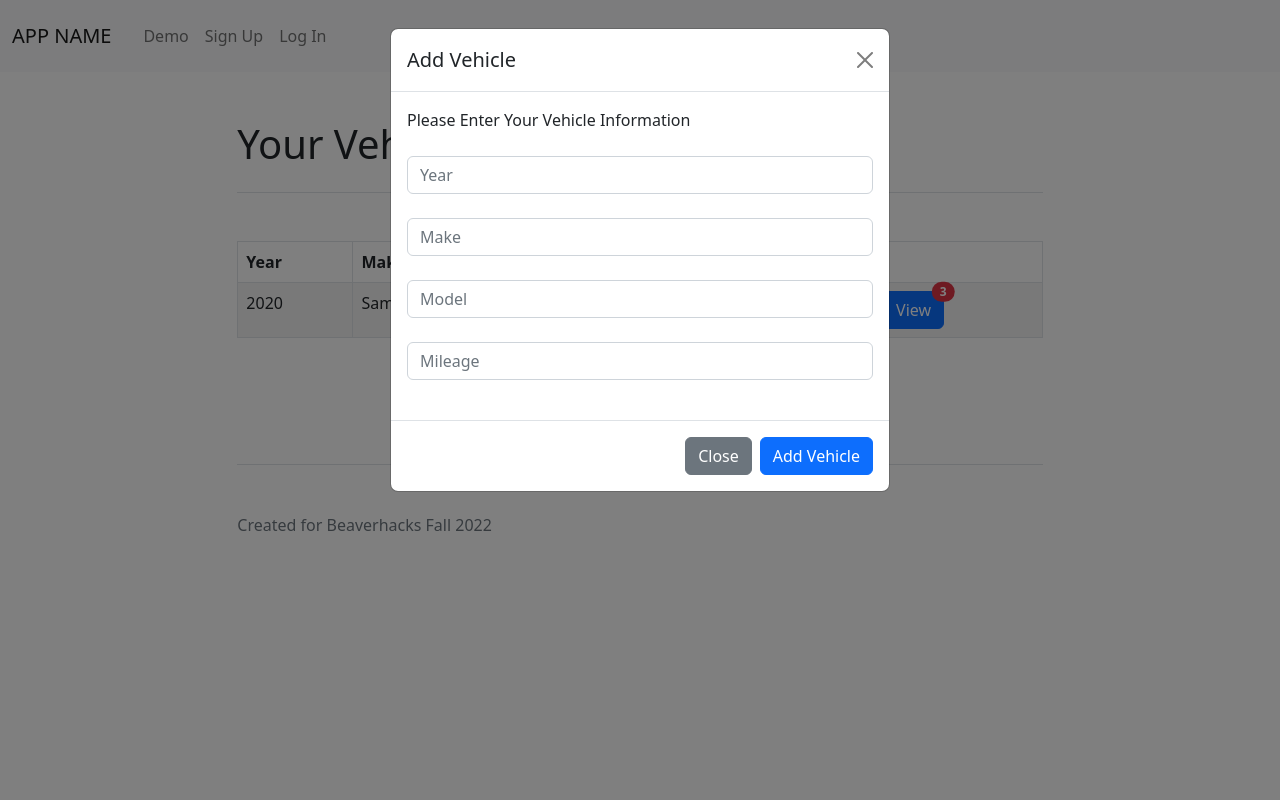
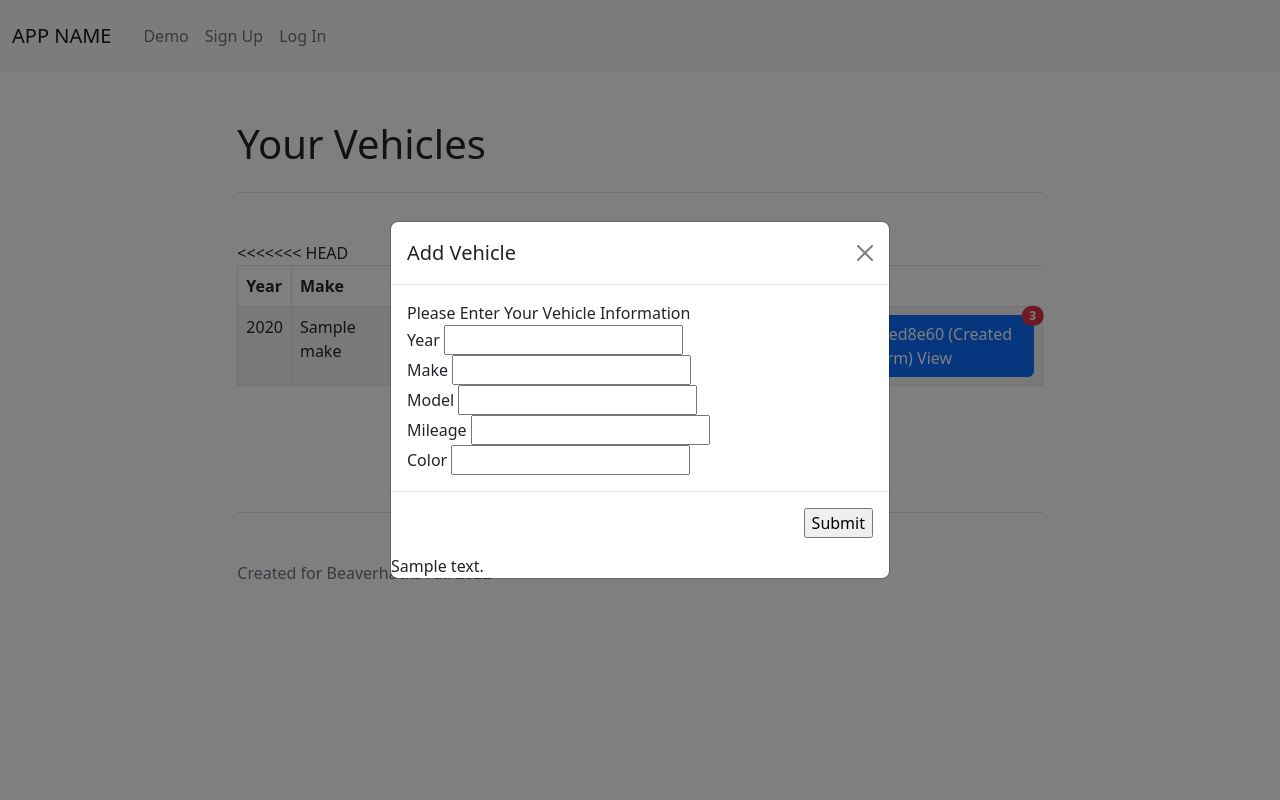
Before and after one commit to Burning-Maps-Fall-2022-Beaverhacks/Vehicle-Maintenance-Manager, a Flask app: template maintenance_app/templates/dashboard.html in a window 1280 px wide, after a click on "Add Vehicle". Run offline with Flask 2, Linux system fonts and the light colour scheme; the template is opened without the code that fills it: most values are stand-ins (such as "Sample title", 1, 10 or a date in 2020); form fields are guessed from the names that the template uses.

Commit message:
Created form

```diff
--- a/config.py
+++ b/config.py
@@ -9,6 +9,7 @@ class BaseConfig(object):
     FLASK_APP = 'wsgi.py'
     path = os.path.abspath(os.getcwd())
     db_uri = f'sqlite:////{path}/database.db'
+    SECRET_KEY = 'testing'
 
 
 class DevelopmentConfig(BaseConfig):
--- a/maintenance_app/__init__.py
+++ b/maintenance_app/__init__.py
@@ -14,7 +14,6 @@ def create_app(test_config=None):
 
     # Configuration
     app = Flask(__name__, instance_relative_config=True)
-
     if test_config is None:
         # Load the instance config, if it exists, when not testing
         app.config.from_object('config.DevelopmentConfig')
--- /dev/null
+++ b/maintenance_app/templates/add-vehicle.jinja2
@@ -0,0 +1,34 @@
+{% block content %}
+<div class="modal-body">
+
+    <section class="form-info-sec">
+        <p class="my-0">Please Enter Your Vehicle Information</p>
+        <div class="form-wrapper">
+            <form method="POST" action="{{ url_for('dashboard') }}">
+                <fieldset class="form-field">
+                    {{ form.year.label }}
+                    {{ form.year }}
+                </fieldset>
+                <fieldset class="form-field">
+                    {{ form.make.label }}
+                    {{ form.make }}
+                </fieldset>
+                <fieldset class="form-field">
+                    {{ form.model.label }}
+                    {{ form.model }}
+                </fieldset>
+                <fieldset class="form-field">
+                    {{ form.mileage.label }}
+                    {{ form.mileage }}
+                </fieldset>
+                <fieldset class="form-field">
+                    {{ form.color.label }}
+                    {{ form.color }}
+                </fieldset>
+        </div>
+    </section>
+</div>
+<div class="modal-footer">
+    {{ form.submit }}
+</div>
+{% endblock %}
--- a/maintenance_app/templates/dashboard.html
+++ b/maintenance_app/templates/dashboard.html
@@ -57,10 +57,17 @@
                     <!-- Start Jinja Loop -->
                     {% for vehicle in vehicles %}
                     <tr>
+<<<<<<< HEAD
                         <td>{{ vehicle.year }}</td>
                         <td>{{ vehicle.make }}</td>
                         <td>{{ vehicle.model }}</td>
                         <td><a href="view-vehicle.html" type="button" class="btn btn-primary position-relative mx-auto">
+=======
+                        <td>2022</td>
+                        <td>Kia</td>
+                        <td>Sorento</td>
+                        <td><a href="view" type="button" class="btn btn-primary position-relative mx-auto">
+>>>>>>> 3ed8e60 (Created form)
                                 View
                                 <span
                                     class="position-absolute top-0 start-100 translate-middle badge rounded-pill bg-danger">
@@ -81,42 +88,17 @@
             <!-- Modal -->
             <div class="modal fade" id="exampleModal" tabindex="-1" aria-labelledby="exampleModalLabel"
                 aria-hidden="true">
-                <div class="modal-dialog">
+                <div class="modal-dialog modal-dialog-centered">
                     <div class="modal-content">
                         <div class="modal-header">
                             <h1 class="modal-title fs-5" id="exampleModalLabel">Add Vehicle</h1>
                             <button type="button" class="btn-close" data-bs-dismiss="modal" aria-label="Close"></button>
                         </div>
-                        <div class="modal-body">
-                            <section class="form-info-sec">
-                                <p class="my-0">Please Enter Your Vehicle Information</p>
-                                <form method="POST"></form>
-                                <div class="form-group">
-                                    <label for="year"></label>
-                                    <input type="year" class="form-control" id="year" name="year" placeholder="Year" />
-                                </div>
-                                <div class="form-group">
-                                    <label for="make"></label>
-                                    <input type="make" class="form-control" id="make" name="make" placeholder="Make" />
-                                </div>
-                                <div class="form-group">
-                                    <label for="model"></label>
-                                    <input type="model" class="form-control" id="model" name="model"
-                                        placeholder="Model" />
-                                </div>
-                                <div class="form-group">
-                                    <label for="mileage"></label>
-                                    <input type="mileage" class="form-control" id="mileage" name="mileage"
-                                        placeholder="Mileage" />
-                                </div>
-                                <br />
-                                </form>
-                            </section>
-                        </div>
-                        <div class="modal-footer">
-                            <button type="button" class="btn btn-secondary" data-bs-dismiss="modal">Close</button>
-                            <button type="button" class="btn btn-primary">Add Vehicle</button>
-                        </div>
+
+                        {% include 'add-vehicle.jinja2' %}
+                        {{content}}
+
+
                     </div>
                 </div>
             </div>
```
Also changed, not shown: maintenance_app/forms.py (+27 -2 lines), maintenance_app/templates/add-vehicle.html (deleted, +0 -64 lines), maintenance_app/templates/view-vehicle.html (+4 -4 lines), maintenance_app/views.py (+21 -6 lines), requirements.txt (+20 -1 lines).
